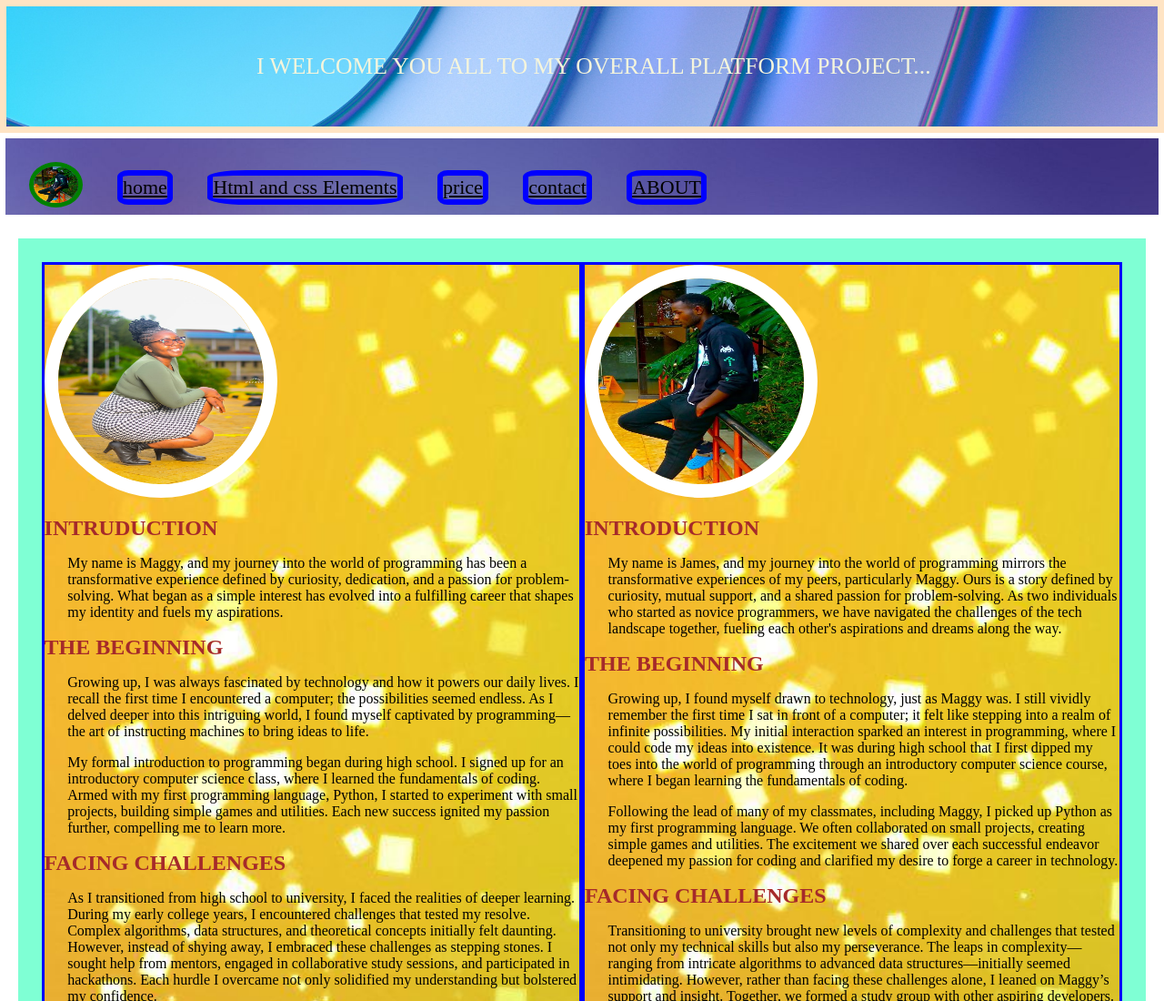
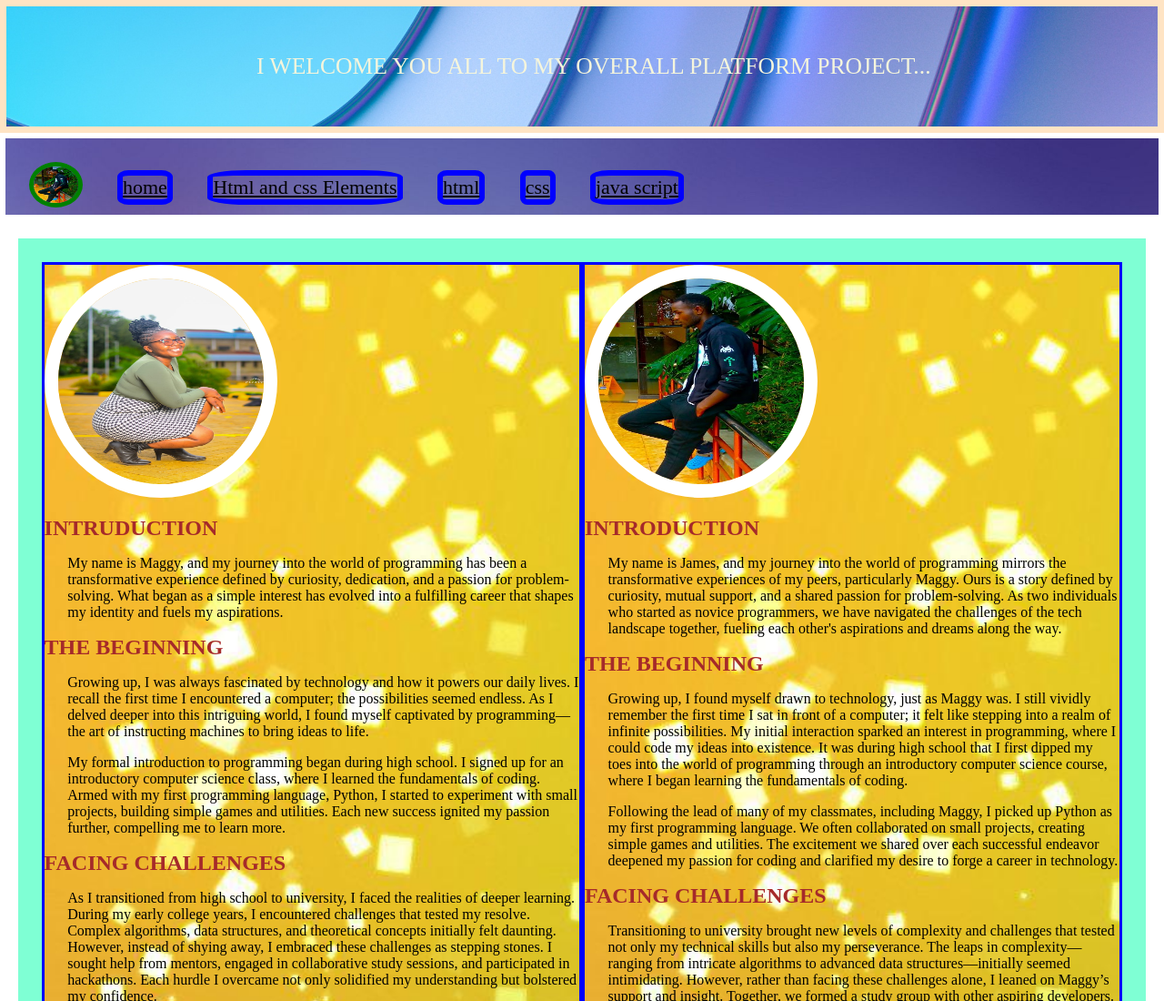
Before and after one commit to ja295/99uu, a plain HTML site: page index.html in a window 1280 px wide. Shown: the top 1100 px of the page at 91% size. Drawn offline with Linux system fonts and the light colour scheme.

Commit message:
Update index.html

```diff
--- a/index.html
+++ b/index.html
@@ -21,9 +21,9 @@
                 <nav class="ww">
                     <a href="">home</a>
                     <a href="next.html">Html and css Elements</a>
-                    <a href="">price</a>
-                    <a href="">contact</a>
-                    <a href="">ABOUT</a>
+                    <a href="">html</a>
+                    <a href="">css</a>
+                    <a href="">java script</a>
                 </nav>
             </div>
          </div>
```
